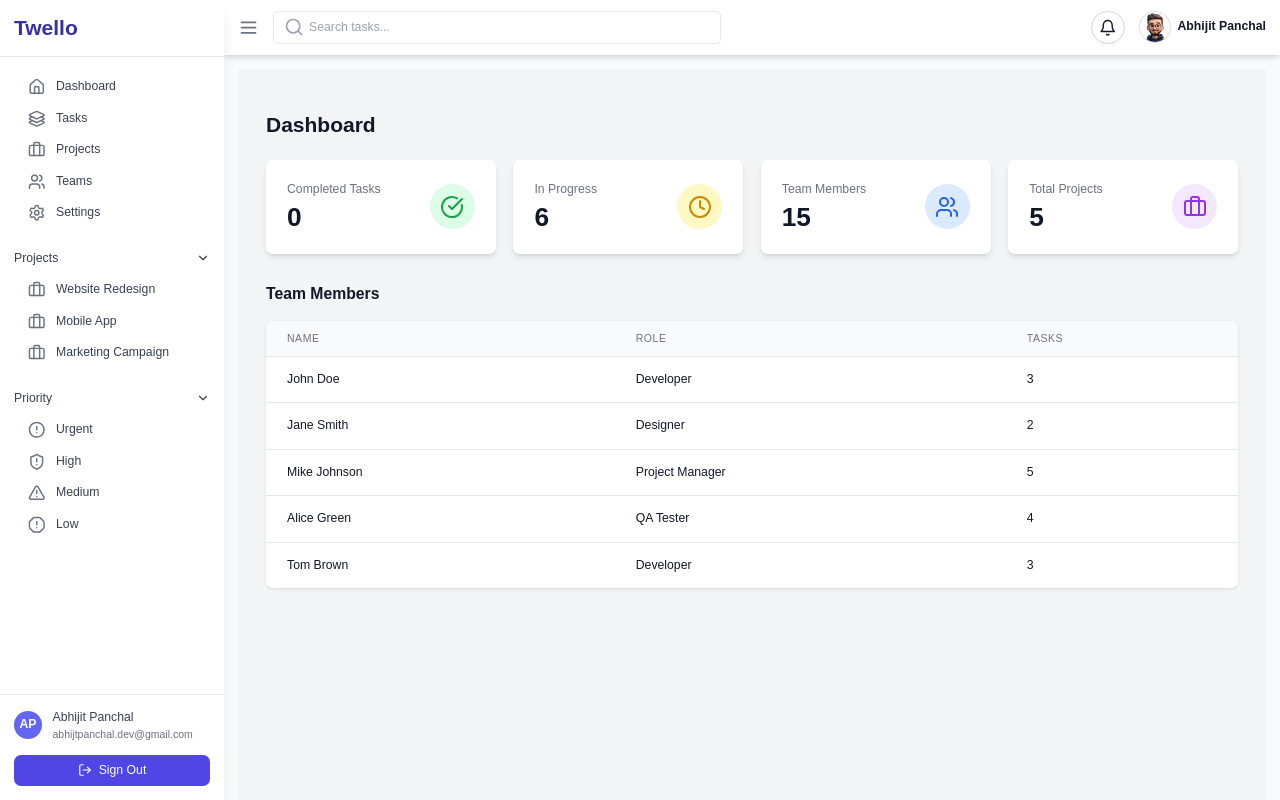
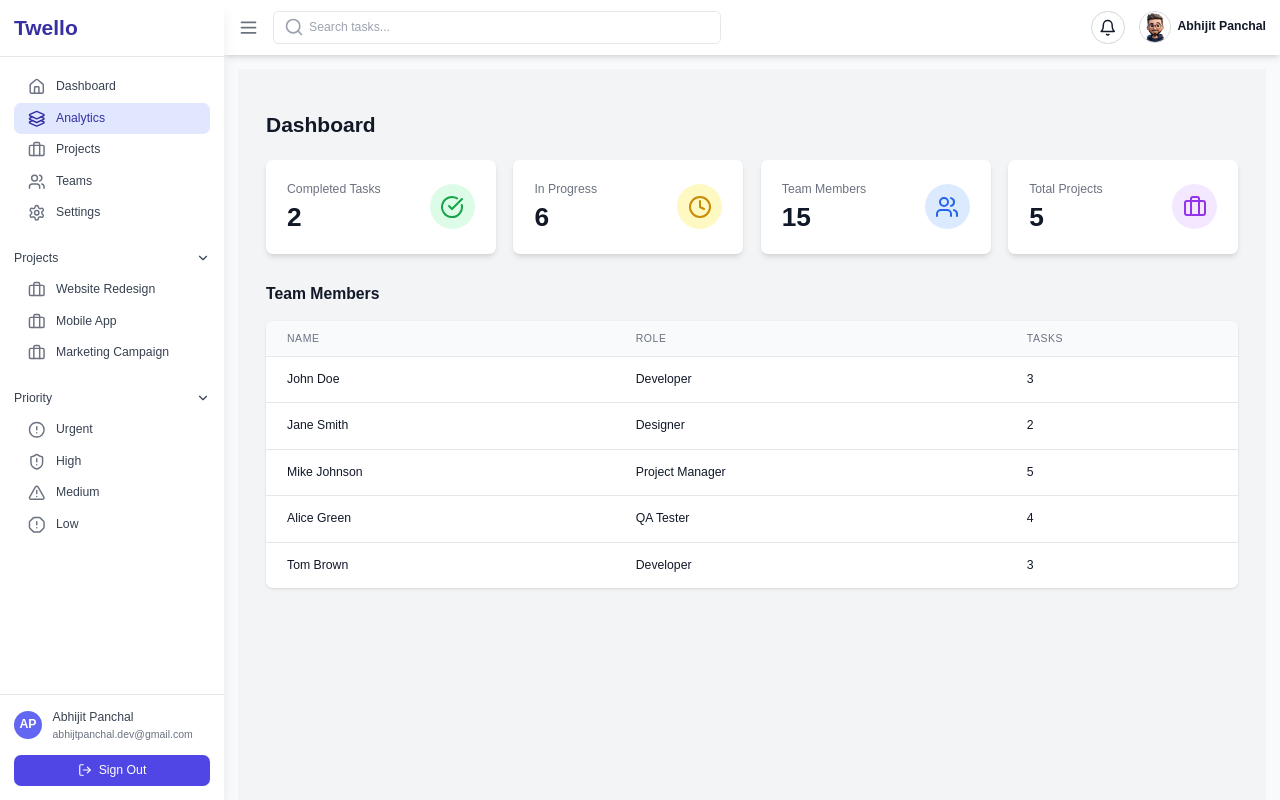
Before and after one commit to AbhijitSP11/task-management-app, a Next.js app: page /analytics in a window 1280 px wide. Built offline with nearby package versions, Linux system fonts and the light colour scheme.

Commit message:
add analytics page

```diff
--- a/src/components/Sidebar/index.tsx
+++ b/src/components/Sidebar/index.tsx
@@ -8,7 +8,7 @@ import { useAppSelector } from '@/redux/hooks'
 
 const SIDEBAR_LINKS = [
   { href: "/", icon: Home, label: "Dashboard" },
-  { href: "/tasks", icon: Layers3, label: "Tasks" },
+  { href: "/analytics", icon: Layers3, label: "Analytics" },
   { href: "/projects", icon: Briefcase, label: "Projects" },
   { href: "/teams", icon: Users, label: "Teams" },
   { href: "/settings", icon: Settings, label: "Settings" },
--- a/src/pages/analytics/index.tsx
+++ b/src/pages/analytics/index.tsx
@@ -41,7 +41,7 @@ const Analytics = () => {
   const [totalProjects, setTotalProjects] = useState(0);
 
   useEffect(() => {
-    const completed = Tasks.filter(task => task.status === "Done").length;
+    const completed = Tasks.filter(task => task.status === "Completed").length;
     const inProgress = Tasks.filter(task => task.status === "In Progress").length;
     const projects = new Set(Tasks.map(task => task.projectId)).size;
 
```
